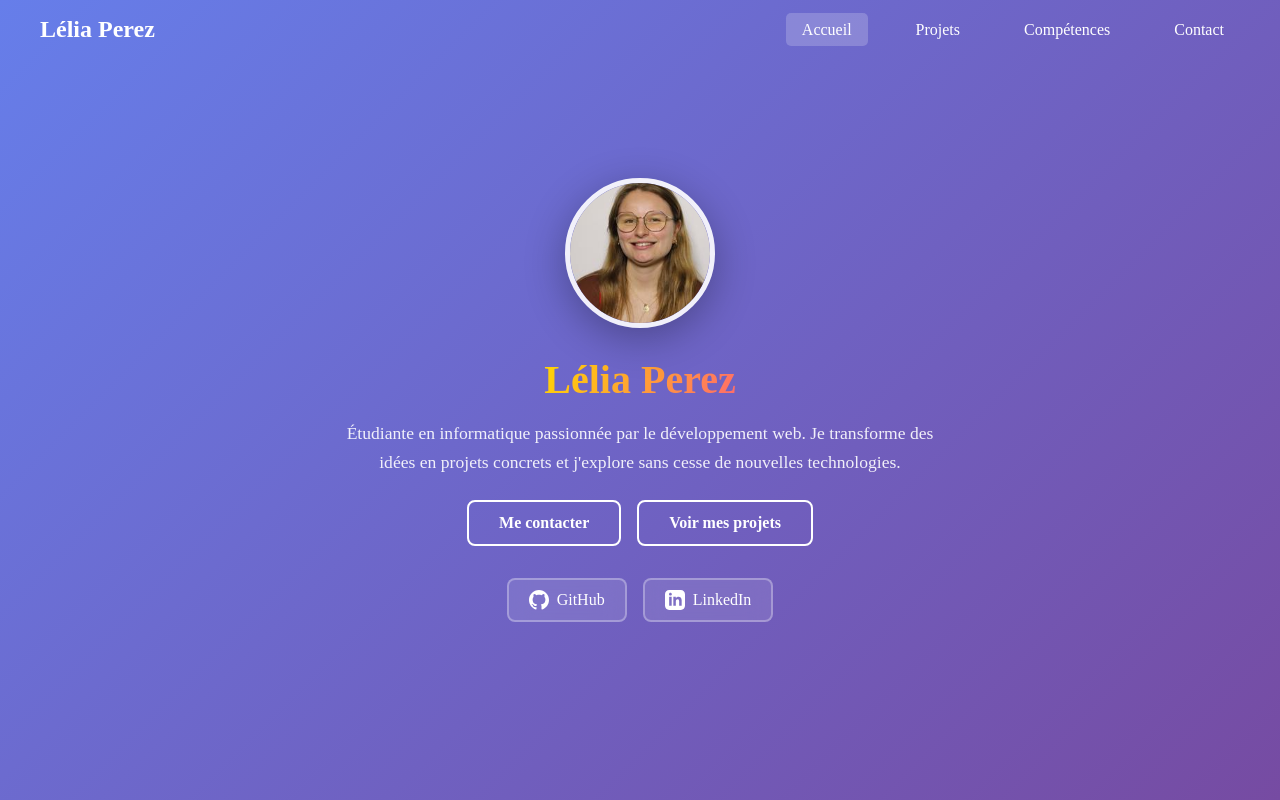
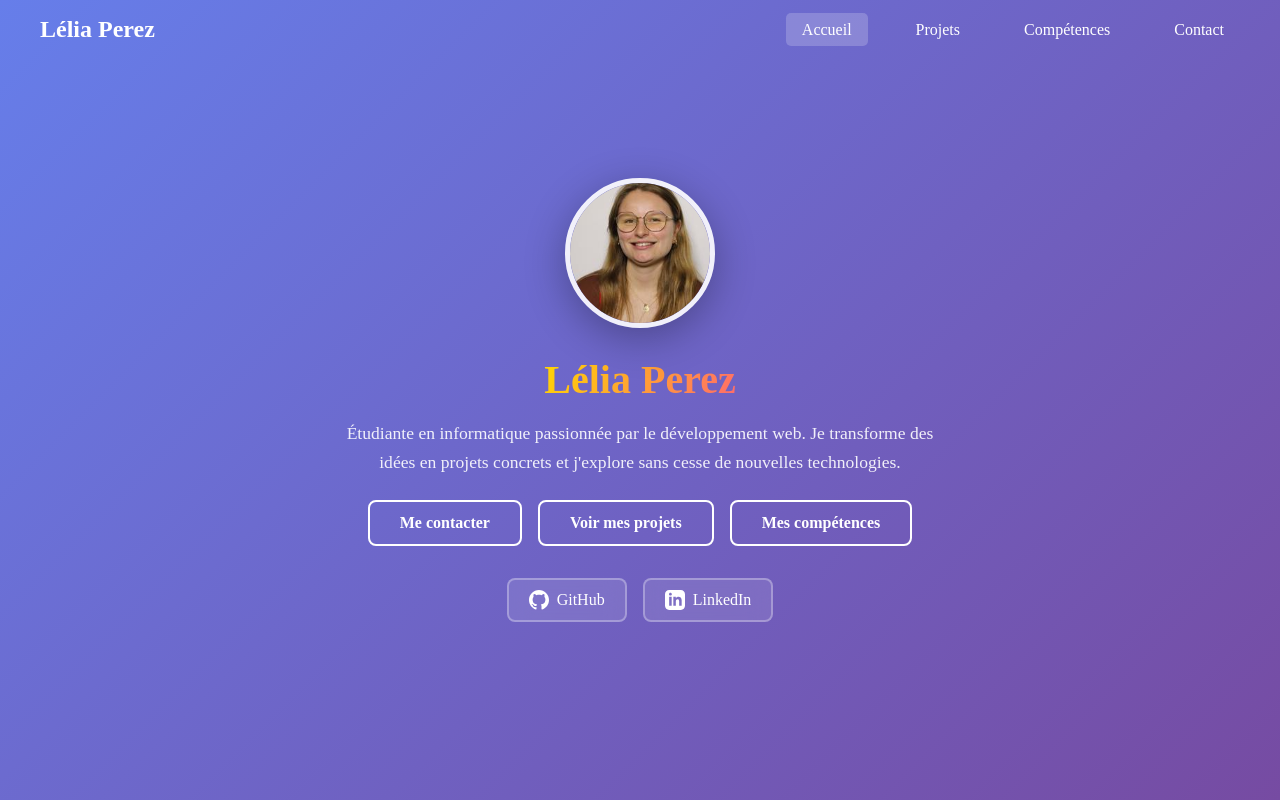
Before and after one commit to przlelia-art/Portfolio, a React (Vite) app: page / in a window 1280 px wide. Shown: the top 800 px of the page. Built offline with nearby package versions, Linux system fonts and the light colour scheme.

Commit message:
feat: adding bottom of skills

```diff
--- a/src/components/Hero.jsx
+++ b/src/components/Hero.jsx
@@ -123,6 +123,7 @@ function Hero() {
   const [photoHover, setPhotoHover] = React.useState(false);
   const [btn1Hover, setBtn1Hover] = React.useState(false);
   const [btn2Hover, setBtn2Hover] = React.useState(false);
+  const [btn3Hover, setBtn3Hover] = React.useState(false);
   const [githubHover, setGithubHover] = React.useState(false);
   const [linkedinHover, setLinkedinHover] = React.useState(false);
 
@@ -212,6 +213,20 @@ function Hero() {
             >
               Voir mes projets
             </a>
+            <a
+              href="#skills"
+              style={{
+                ...styles.btnBase,
+                ...styles.btnSecondary,
+                transform: btn3Hover ? "translateY(-2px)" : "translateY(0)",
+                backgroundColor: btn3Hover ? "white" : "transparent",
+                color: btn3Hover ? "#667eea" : "white",
+              }}
+              onMouseEnter={() => setBtn3Hover(true)}
+              onMouseLeave={() => setBtn3Hover(false)}
+            >
+              Mes compétences
+            </a>
           </div>
 
           <div style={styles.socialLinks}>
```
